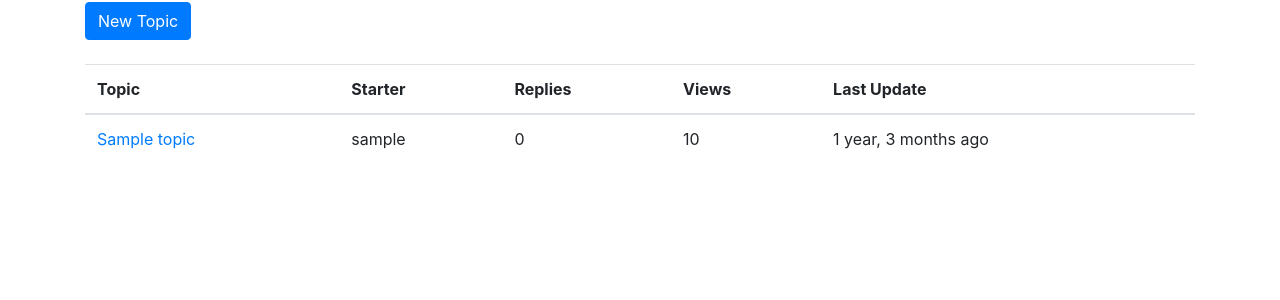
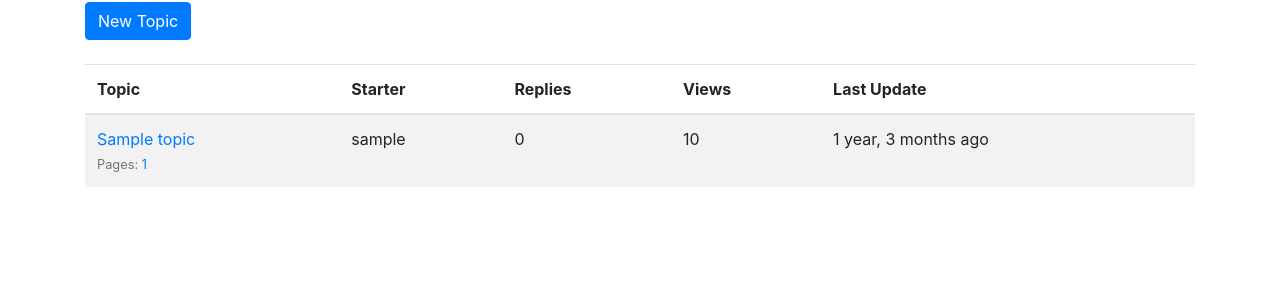
Before and after one commit to yoeelingBin/Django_study, a Django app: page /boards/1/ in a window 1280 px wide. Shown: the part 150-450 px from the top of the page. Run offline with Django 3.2, Linux system fonts and the light colour scheme; tables that the repository leaves empty hold one stand-in row (values such as "Sample post"); some libraries are stand-ins or nearby versions.

Commit message:
Update topics.html

```diff
--- a/myproject/myproject/templates/topics.html
+++ b/myproject/myproject/templates/topics.html
@@ -16,7 +16,7 @@
         <a href="{% url 'new_topic' board.pk %}" class="btn btn-primary">New Topic</a>
     </div>
 
-    <table class="table mb-4">
+    <table class="table table-striped mb-4">
         <thead class="thead-inverse">
             <tr>
                 <th>Topic</th>
@@ -28,8 +28,22 @@
         </thead>
         <tbody>
             {% for topic in topics %}
+                {% url 'topic_posts' board.pk topic.pk as topic_url %}
                 <tr>
-                    <td><a href="{% url 'topic_posts' board.pk topic.pk %}">{{ topic.subject }}</a></td>
+                    <td>
+                        <p class="mb-0">
+                            <a href="{{ topic_url }}">{{ topic.subject }}</a>
+                        </p>
+                        <small class="text-muted">
+                            Pages:
+                            {% for i in topic.get_page_range %}
+                              <a href="{{ topic_url }}?page={{ i }}">{{ i }}</a>
+                            {% endfor %}
+                            {% if topic.has_many_pages %}
+                            ...<a href="{{ topic_url }}?page={{ topic.get_page_count }}">Last Page</a>
+                            {% endif %}
+                        </small>
+                    </td>
                     <td>{{ topic.starter.username }}</td>
                     <td>{{ topic.replies }}</td>
                     <td>{{ topic.views }}</td>
```
